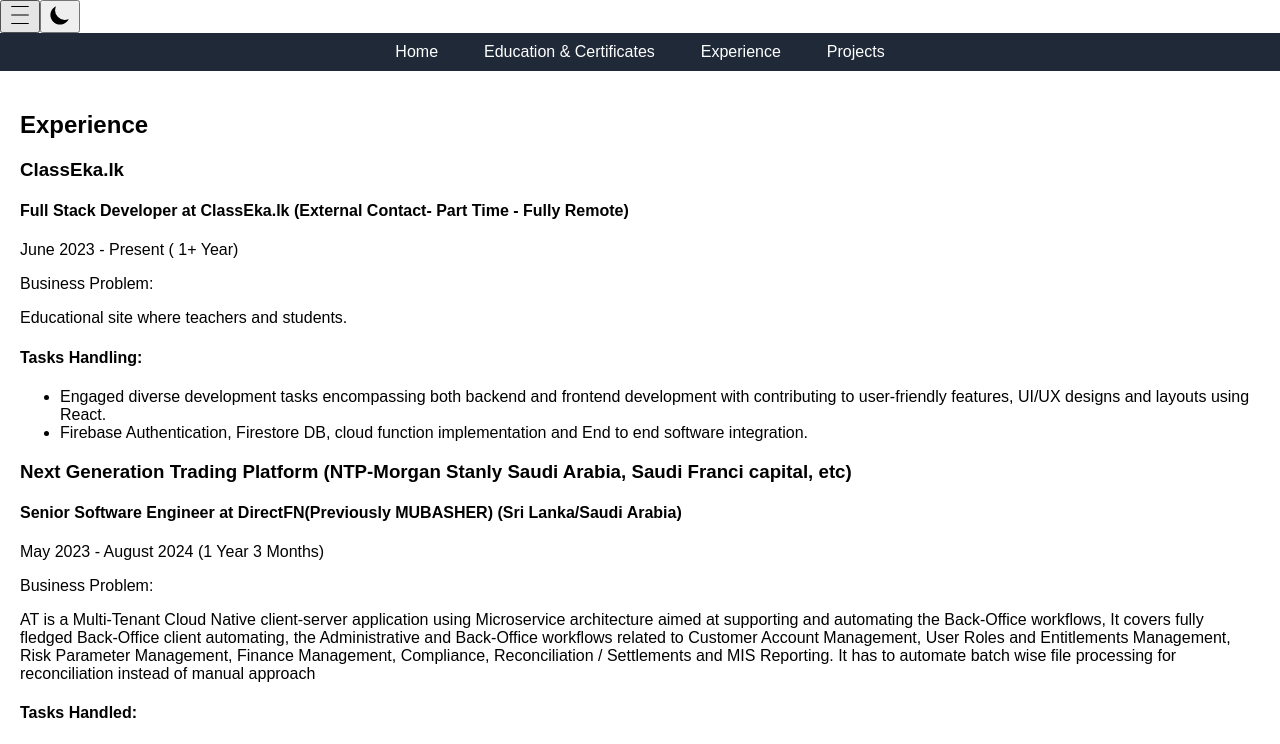
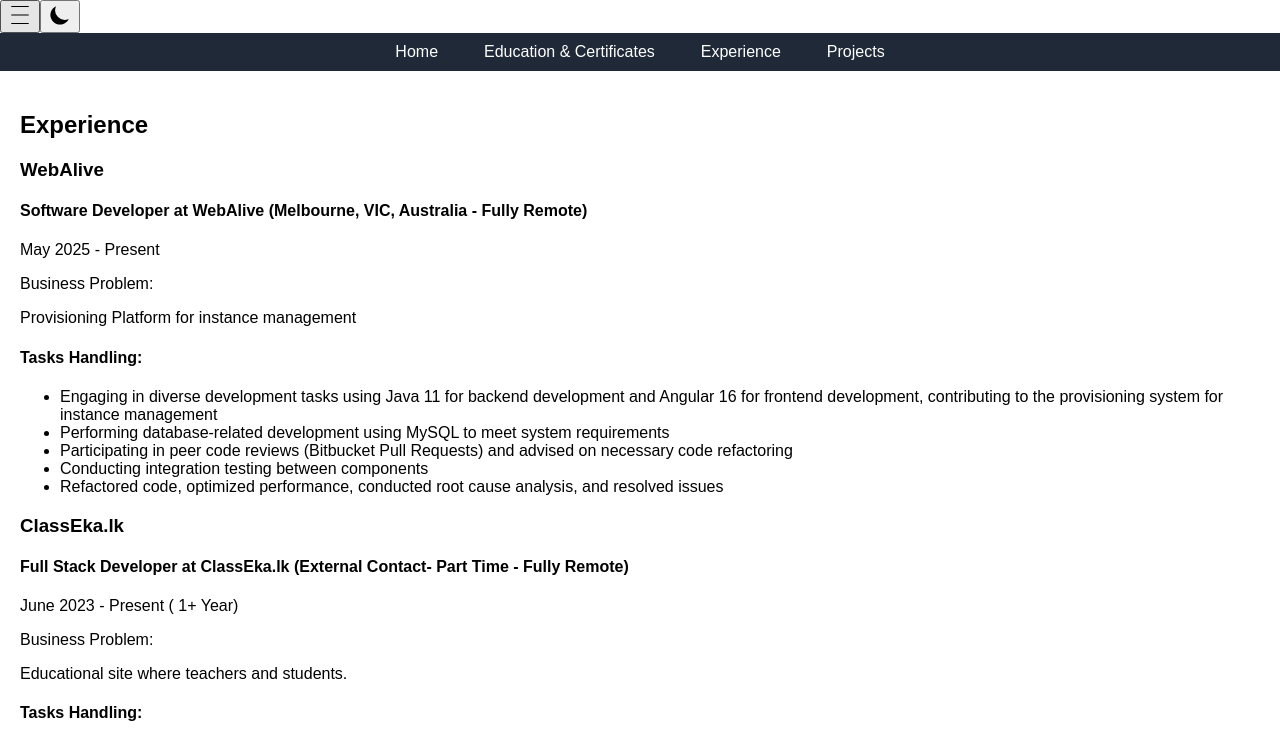
Before and after one commit to Isuru40/portfolio1.0, a React (Create React App) app: page /experience in a window 1280 px wide. Shown: the top 744 px of the page. Built offline with nearby package versions, Linux system fonts and the light colour scheme; the HTML template or start-up script is replaced by a standard one.

Commit message:
CHG | Experience.js changes | New experience added

```diff
--- a/src/components/Experience.js
+++ b/src/components/Experience.js
@@ -2,6 +2,25 @@
 
 const Experience = () => {
     const experiences = [
+        {
+            project: 'WebAlive',
+            projectRole: 'Software Developer',
+            company: 'WebAlive  (Melbourne, VIC, Australia - Fully Remote)',
+            period: 'May 2025 - Present',
+            isPresent: true,
+            businessProblem: 'Provisioning Platform for instance management',
+            tasksHandled: [
+                'Engaging in diverse development tasks using Java 11 for backend development and Angular 16 for frontend development, contributing to the provisioning system for instance management',
+                'Performing database-related development using MySQL to meet system requirements',
+                'Participating in peer code reviews (Bitbucket Pull Requests) and advised on necessary code refactoring',
+                'Conducting integration testing between components',
+                'Refactored code, optimized performance, conducted root cause analysis, and resolved issues',
+
+            ],
+            accomplishments: [
+
+            ]
+        },
         {
             project: 'ClassEka.lk',
             projectRole: 'Full Stack Developer ',
```
